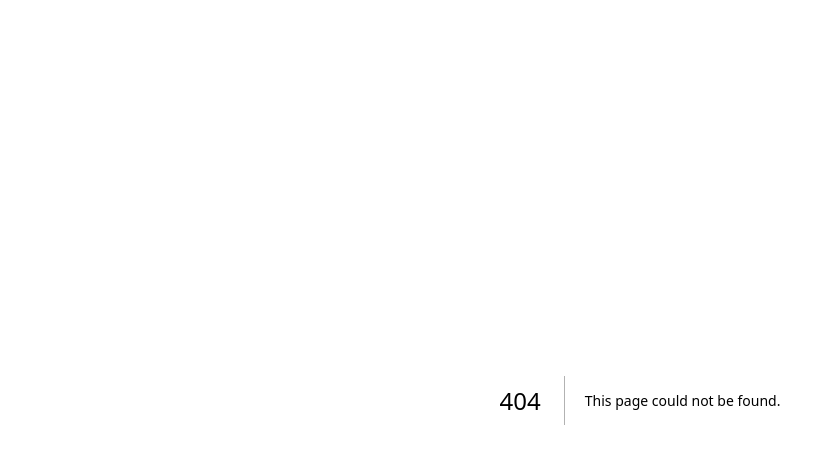
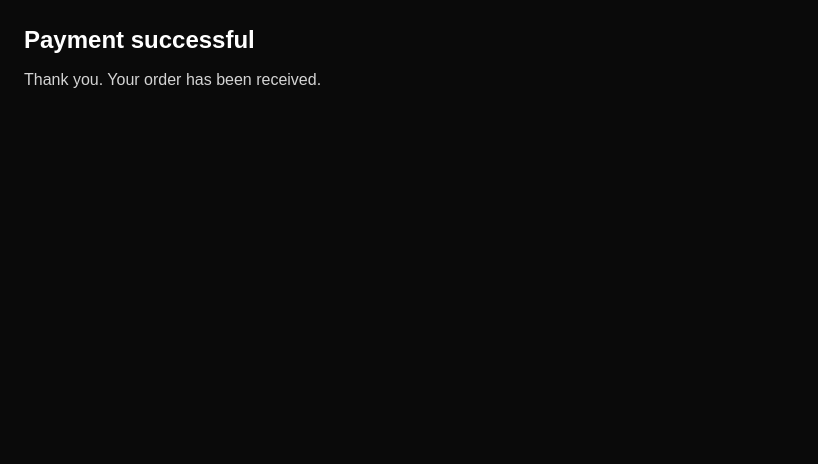
Before and after one commit to KeKkers/lincs-pepco-shop, a Next.js app: page /success in a window 1280 px wide. Before the commit this address had no page. Shown: the top 464 px of the page, without its empty margins (0-818 px from the left). Built offline with nearby package versions, Linux system fonts and the light colour scheme.

Commit message:
Add payment success page

```diff
--- /dev/null
+++ b/app/success/page.tsx
@@ -0,0 +1,10 @@
+export default function SuccessPage() {
+  return (
+    <main className="min-h-screen bg-neutral-950 text-white p-6">
+      <h1 className="text-2xl font-bold mb-3">Payment successful</h1>
+      <p className="text-neutral-300">
+        Thank you. Your order has been received.
+      </p>
+    </main>
+  )
+}
```
